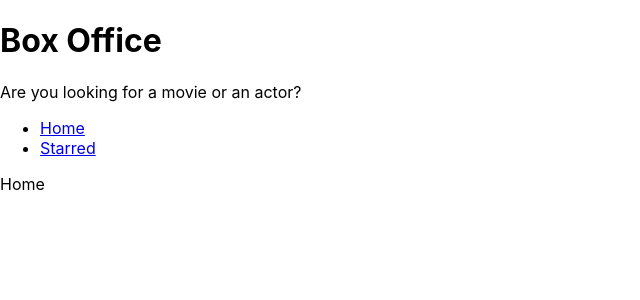
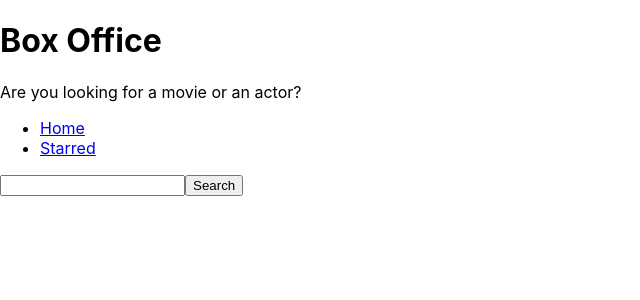
Before and after one commit to amartya324/box-office, a React (Create React App) app: page / in a window 1280 px wide. Shown: the top 300 px of the page, without its empty margins (0-640 px from the left). Built offline with nearby package versions, Linux system fonts and the light colour scheme.

Commit message:
fetch and display data from tvmaze api

```diff
--- /dev/null
+++ b/src/api/tvmaze.js
@@ -0,0 +1,9 @@
+const BASE_URL = 'https://api.tvmaze.com';
+
+const apiGet = async queryString => {
+  const response = await fetch(`${BASE_URL}${queryString}`);
+  const body = await response.json();
+  return body;
+};
+
+export const searchForShows = query => apiGet(`/search/shows?q=${query}`);
--- a/src/pages/Home.jsx
+++ b/src/pages/Home.jsx
@@ -1,5 +1,50 @@
+import { useState } from 'react';
+import { searchForShows } from '../api/tvmaze';
 const Home = () => {
-  return <div>Home</div>;
+  const [searchStr, setSearchStr] = useState('');
+  const [apiData, setApiData] = useState(null);
+  const [apiDataError, setApiDataError] = useState(null);
+
+  const onSearchInputChange = ev => {
+    setSearchStr(ev.target.value);
+  };
+
+  const onSearch = async ev => {
+    ev.preventDefault();
+
+    try {
+      setApiDataError(null);
+      const result = await searchForShows(searchStr);
+      setApiData(result);
+    } catch (error) {
+      setApiDataError(error);
+    }
+
+    //https://imdb8.p.rapidapi.com/auto-complete?q=boys
+  };
+  const renderApiData = () => {
+    if (apiDataError) {
+      return <div>Error occurred: {apiDataError.message}</div>;
+    }
+
+    if (apiData) {
+      return apiData.map(data => (
+        <div key={data.show.id}>{data.show.name}</div>
+      ));
+    }
+    return null;
+  };
+
+  return (
+    <div>
+      <form onSubmit={onSearch}>
+        <input type="text" value={searchStr} onChange={onSearchInputChange} />
+        <button type="submit">Search</button>
+      </form>
+
+      <div>{renderApiData()}</div>
+    </div>
+  );
 };
 
 export default Home;
```
